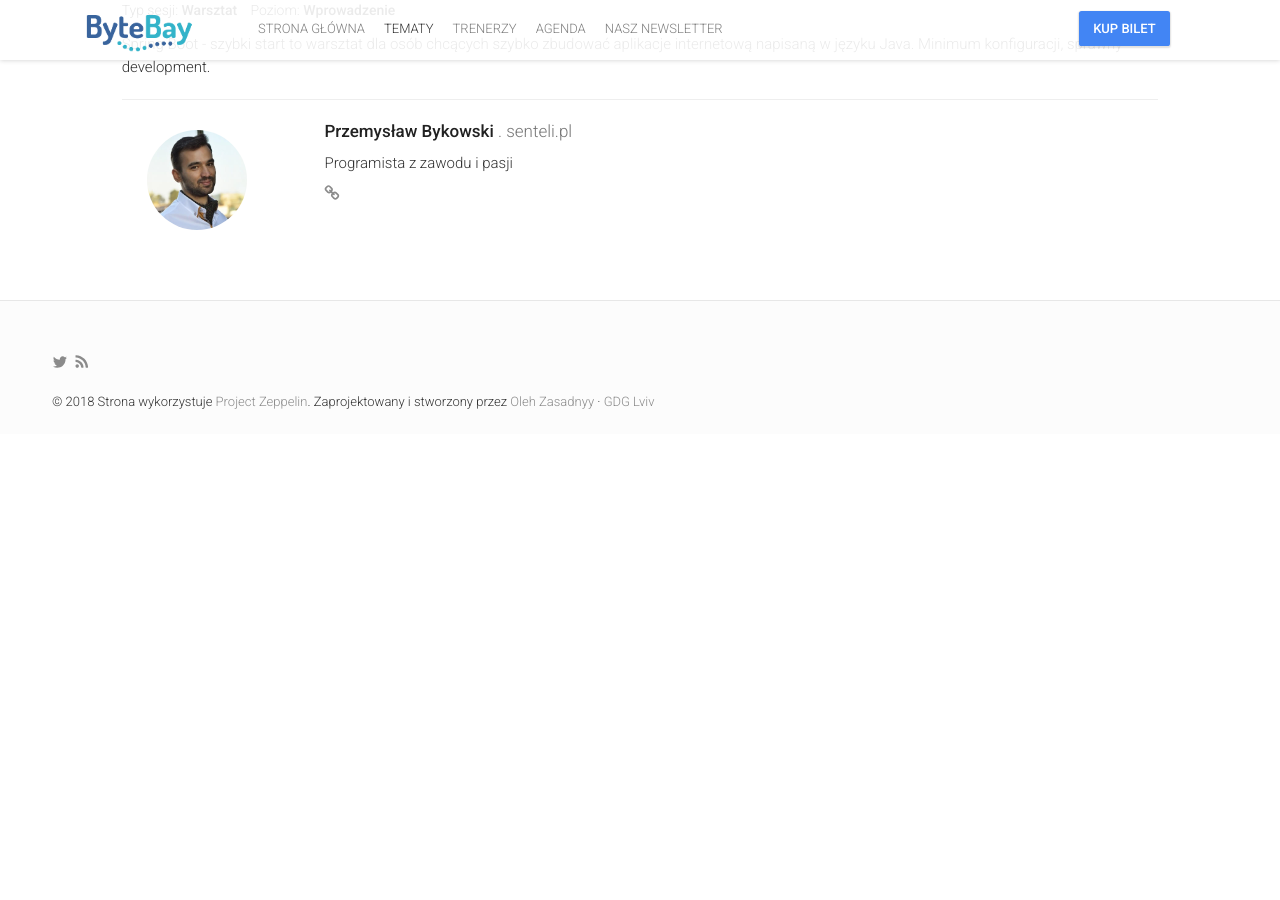
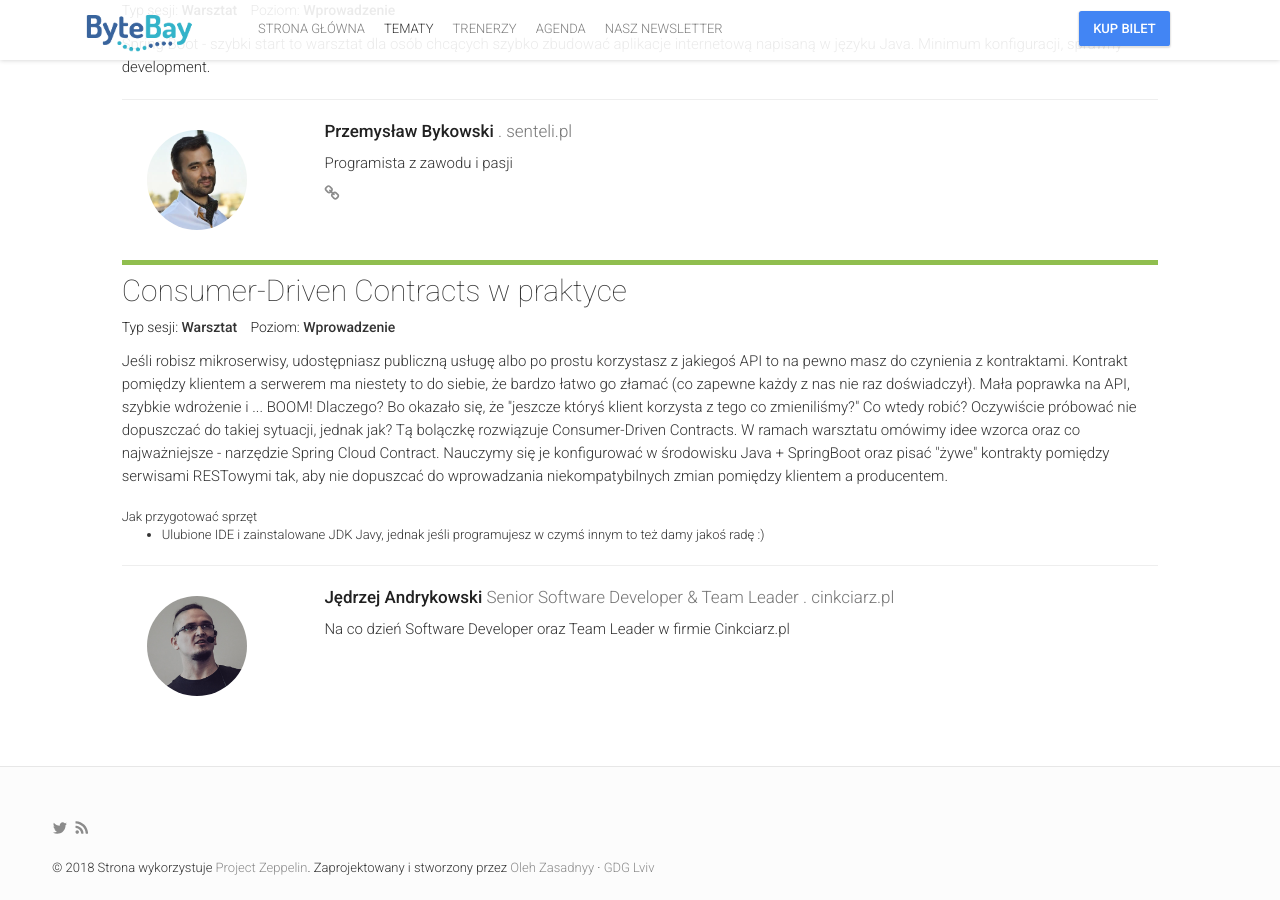
Before and after one commit to 42patterns/bytebay-website, a Jekyll site: the page built from sessions.html, in a window 1280 px wide and 900 px high, scrolled down 15754 px. Built offline with Jekyll 4.4.1, drawn with Linux system fonts in a browser that asks for light colours; nearby versions of some CDN libraries; comment, search, counter and statistics services are not loaded; before the commit the page ends 16188 px from its top, so only the background shows below that.

Commit message:
Jedrzej - nowy talk

```diff
--- a/_data/schedule.yml
+++ b/_data/schedule.yml
@@ -30,7 +30,7 @@
     	startTime: "14:00",
     	endTime: "16:30",
     	sessionIds: [1, 13],
-      workshopsIds: [27, 19, 18, 8, 20]
+      workshopsIds: [27, 19, 18, 31, 8, 20]
     }
     - {
     	startTime: "16:30",
--- a/_data/sessions.yml
+++ b/_data/sessions.yml
@@ -493,3 +493,13 @@ list:
     type: 0
     speakers: [41]
     complexity: 0
+
+  - id: 31
+    title: "Consumer-Driven Contracts w praktyce"
+    description: "Jeśli robisz mikroserwisy, udostępniasz publiczną usługę albo po prostu korzystasz z jakiegoś API to na pewno masz do czynienia z kontraktami. Kontrakt pomiędzy klientem a serwerem ma niestety to do siebie, że bardzo łatwo go złamać (co zapewne każdy z nas nie raz doświadczył). Mała poprawka na API, szybkie wdrożenie i ... BOOM! Dlaczego? Bo okazało się, że \"jeszcze któryś klient korzysta z tego co zmieniliśmy?\" Co wtedy robić? Oczywiście próbować nie dopuszczać do takiej sytuacji, jednak jak? Tą bolączkę rozwiązuje Consumer-Driven Contracts. W ramach warsztatu omówimy idee wzorca oraz co najważniejsze - narzędzie Spring Cloud Contract. Nauczymy się je konfigurować w środowisku Java + SpringBoot oraz pisać \"żywe\" kontrakty pomiędzy serwisami RESTowymi tak, aby nie dopuszcać do wprowadzania niekompatybilnych zmian pomiędzy klientem a producentem."
+    prereq: {title: "Jak przygotować sprzęt", list: [
+      "Ulubione IDE i zainstalowane JDK Javy, jednak jeśli programujesz w czymś innym to też damy jakoś radę :)"
+    ]}
+    type: 0
+    speakers: [43]
+    complexity: 0
--- a/_data/speakers.yml
+++ b/_data/speakers.yml
@@ -465,3 +465,11 @@
 
   Wielbiciel porządnej, jasno-palonej arabiki z Kenii. Wyznawca prawdy, że \"życie jest zbyt krótkie, żeby pić złą kawę\", szczególnie jeśli pijesz jej tyle co programista."
   thumbnailUrl: "patryk_makuch.jpg"
+
+- id: 43
+  name: "Jędrzej"
+  surname: "Andrykowski"
+  title: "Senior Software Developer & Team Leader"
+  company: "cinkciarz.pl"
+  bio: "Na co dzień Software Developer oraz Team Leader w firmie Cinkciarz.pl. Związany głównie ze środowiskiem Java. Pasjonat szeroko pojętej automatyzacji testów oraz narzędzi z nią związanych. Entuzjasta Domain-Driven Design. Poza IT - gitarzysta i wielbiciel muzyki ekstremalnej."
+  thumbnailUrl: "jedrzej_andrykowski.jpg"
```
Also changed, not shown: img/people/jedrzej_andrykowski.jpg (added).
